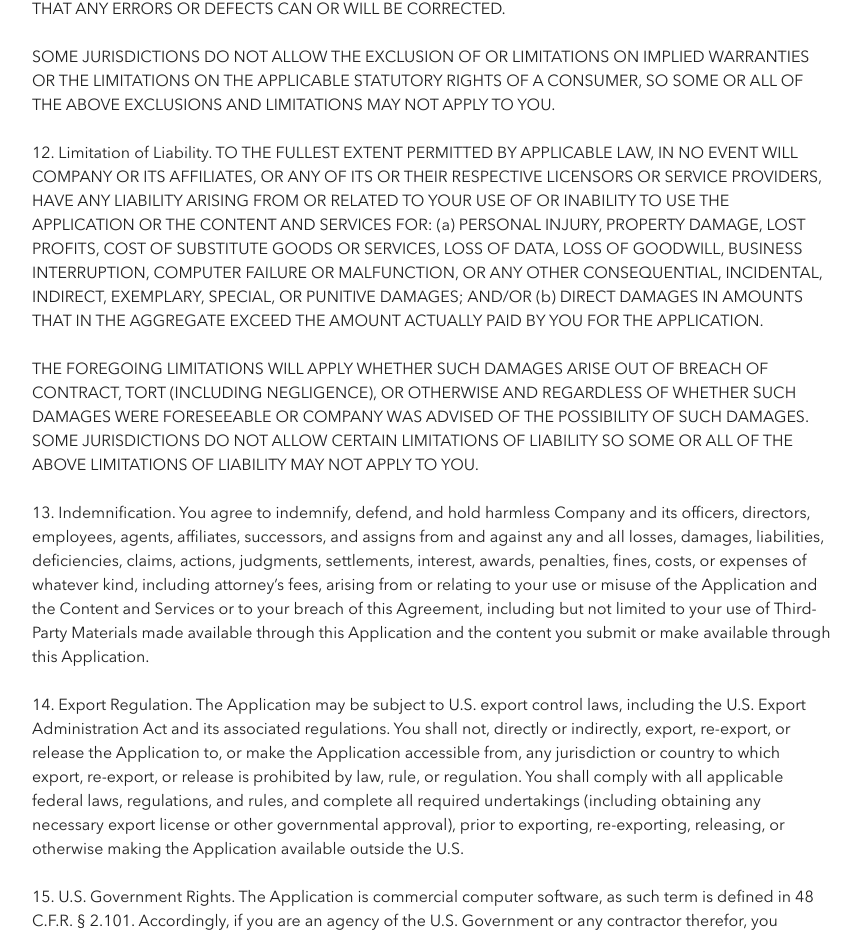
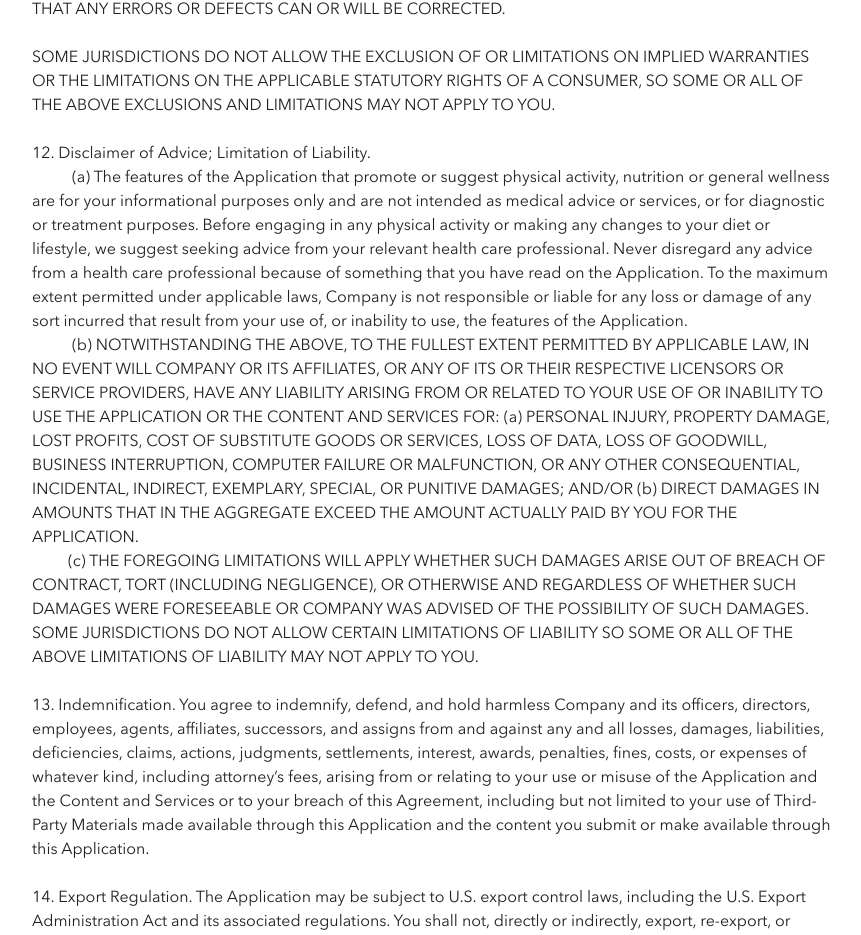
Before and after one commit to ASDF-Studio/JatieVip-Admin-Dashboard, a Next.js app: page /terms in a window 1280 px wide. Shown: the part 3792-4727 px from the top of the page, without its empty margins (359-1220 px from the left). Built offline with nearby package versions, Linux system fonts and the light colour scheme.

Commit message:
terms update

```diff
--- a/src/pages/api/stripe/webhook.ts
+++ b/src/pages/api/stripe/webhook.ts
@@ -62,7 +62,6 @@ const stripeWebhook = async (req: NextApiRequest, res: NextApiResponse) => {
 
       await stripe.customers.update(customerId, {
         metadata: {
-          moveUserId,
           subscriptionId: id,
         },
       })
@@ -83,7 +82,6 @@ const stripeWebhook = async (req: NextApiRequest, res: NextApiResponse) => {
 
       await stripe.customers.update(customerId, {
         metadata: {
-          moveUserId,
           subscriptionId: id,
         },
       })
--- a/src/pages/terms.tsx
+++ b/src/pages/terms.tsx
@@ -290,23 +290,34 @@ const Terms: NextPage = () => {
               <br />
             </p>
             <p>
-              12. Limitation of Liability. TO THE FULLEST EXTENT PERMITTED BY APPLICABLE LAW, IN NO EVENT WILL COMPANY
-              OR ITS AFFILIATES, OR ANY OF ITS OR THEIR RESPECTIVE LICENSORS OR SERVICE PROVIDERS, HAVE ANY LIABILITY
-              ARISING FROM OR RELATED TO YOUR USE OF OR INABILITY TO USE THE APPLICATION OR THE CONTENT AND SERVICES
-              FOR: (a) PERSONAL INJURY, PROPERTY DAMAGE, LOST PROFITS, COST OF SUBSTITUTE GOODS OR SERVICES, LOSS OF
-              DATA, LOSS OF GOODWILL, BUSINESS INTERRUPTION, COMPUTER FAILURE OR MALFUNCTION, OR ANY OTHER
-              CONSEQUENTIAL, INCIDENTAL, INDIRECT, EXEMPLARY, SPECIAL, OR PUNITIVE DAMAGES; AND/OR (b) DIRECT DAMAGES IN
-              AMOUNTS THAT IN THE AGGREGATE EXCEED THE AMOUNT ACTUALLY PAID BY YOU FOR THE APPLICATION.&nbsp;
+              12. Disclaimer of Advice; Limitation of Liability.
+              <p>
+                &nbsp; &nbsp; &nbsp; &nbsp; &nbsp; (a) The features of the Application that promote or suggest physical
+                activity, nutrition or general wellness are for your informational purposes only and are not intended as
+                medical advice or services, or for diagnostic or treatment purposes. Before engaging in any physical
+                activity or making any changes to your diet or lifestyle, we suggest seeking advice from your relevant
+                health care professional. Never disregard any advice from a health care professional because of
+                something that you have read on the Application. To the maximum extent permitted under applicable laws,
+                Company is not responsible or liable for any loss or damage of any sort incurred that result from your
+                use of, or inability to use, the features of the Application.&nbsp;
+              </p>
+              <p>
+                &nbsp; &nbsp; &nbsp; &nbsp; &nbsp; (b) NOTWITHSTANDING THE ABOVE, TO THE FULLEST EXTENT PERMITTED BY
+                APPLICABLE LAW, IN NO EVENT WILL COMPANY OR ITS AFFILIATES, OR ANY OF ITS OR THEIR RESPECTIVE LICENSORS
+                OR SERVICE PROVIDERS, HAVE ANY LIABILITY ARISING FROM OR RELATED TO YOUR USE OF OR INABILITY TO USE THE
+                APPLICATION OR THE CONTENT AND SERVICES FOR: (a) PERSONAL INJURY, PROPERTY DAMAGE, LOST PROFITS, COST OF
+                SUBSTITUTE GOODS OR SERVICES, LOSS OF DATA, LOSS OF GOODWILL, BUSINESS INTERRUPTION, COMPUTER FAILURE OR
+                MALFUNCTION, OR ANY OTHER CONSEQUENTIAL, INCIDENTAL, INDIRECT, EXEMPLARY, SPECIAL, OR PUNITIVE DAMAGES;
+                AND/OR (b) DIRECT DAMAGES IN AMOUNTS THAT IN THE AGGREGATE EXCEED THE AMOUNT ACTUALLY PAID BY YOU FOR
+                THE APPLICATION.
+              </p>
+              &nbsp; &nbsp; &nbsp; &nbsp; &nbsp;(c) THE FOREGOING LIMITATIONS WILL APPLY WHETHER SUCH DAMAGES ARISE OUT
+              OF BREACH OF CONTRACT, TORT (INCLUDING NEGLIGENCE), OR OTHERWISE AND REGARDLESS OF WHETHER SUCH DAMAGES
+              WERE FORESEEABLE OR COMPANY WAS ADVISED OF THE POSSIBILITY OF SUCH DAMAGES. SOME JURISDICTIONS DO NOT
+              ALLOW CERTAIN LIMITATIONS OF LIABILITY SO SOME OR ALL OF THE ABOVE LIMITATIONS OF LIABILITY MAY NOT APPLY
+              TO YOU.
             </p>
-            <p>
-              <br />
-            </p>
-            <p>
-              THE FOREGOING LIMITATIONS WILL APPLY WHETHER SUCH DAMAGES ARISE OUT OF BREACH OF CONTRACT, TORT (INCLUDING
-              NEGLIGENCE), OR OTHERWISE AND REGARDLESS OF WHETHER SUCH DAMAGES WERE FORESEEABLE OR COMPANY WAS ADVISED
-              OF THE POSSIBILITY OF SUCH DAMAGES. SOME JURISDICTIONS DO NOT ALLOW CERTAIN LIMITATIONS OF LIABILITY SO
-              SOME OR ALL OF THE ABOVE LIMITATIONS OF LIABILITY MAY NOT APPLY TO YOU.&nbsp;
-            </p>
+
             <p>
               <br />
             </p>
```
